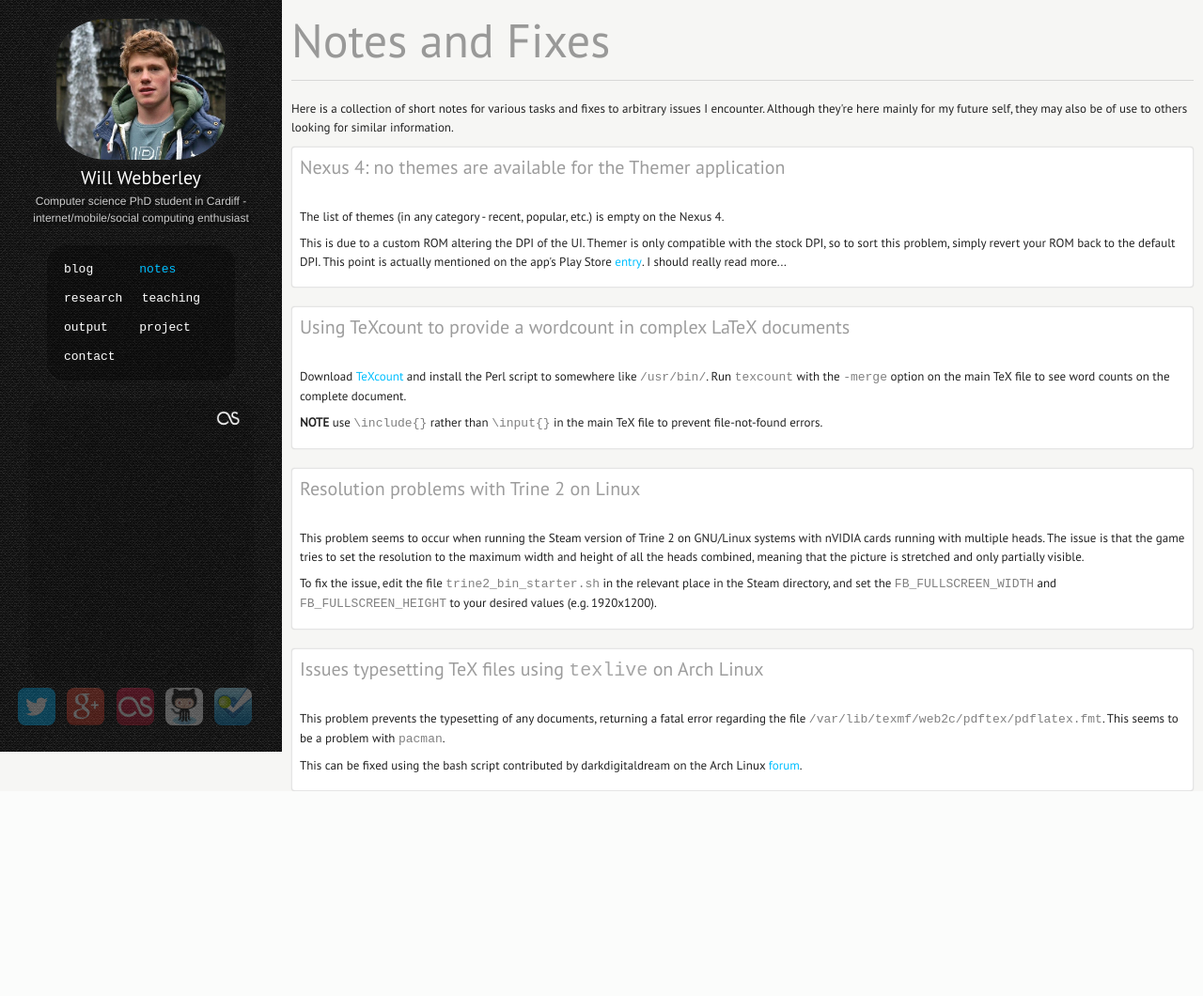
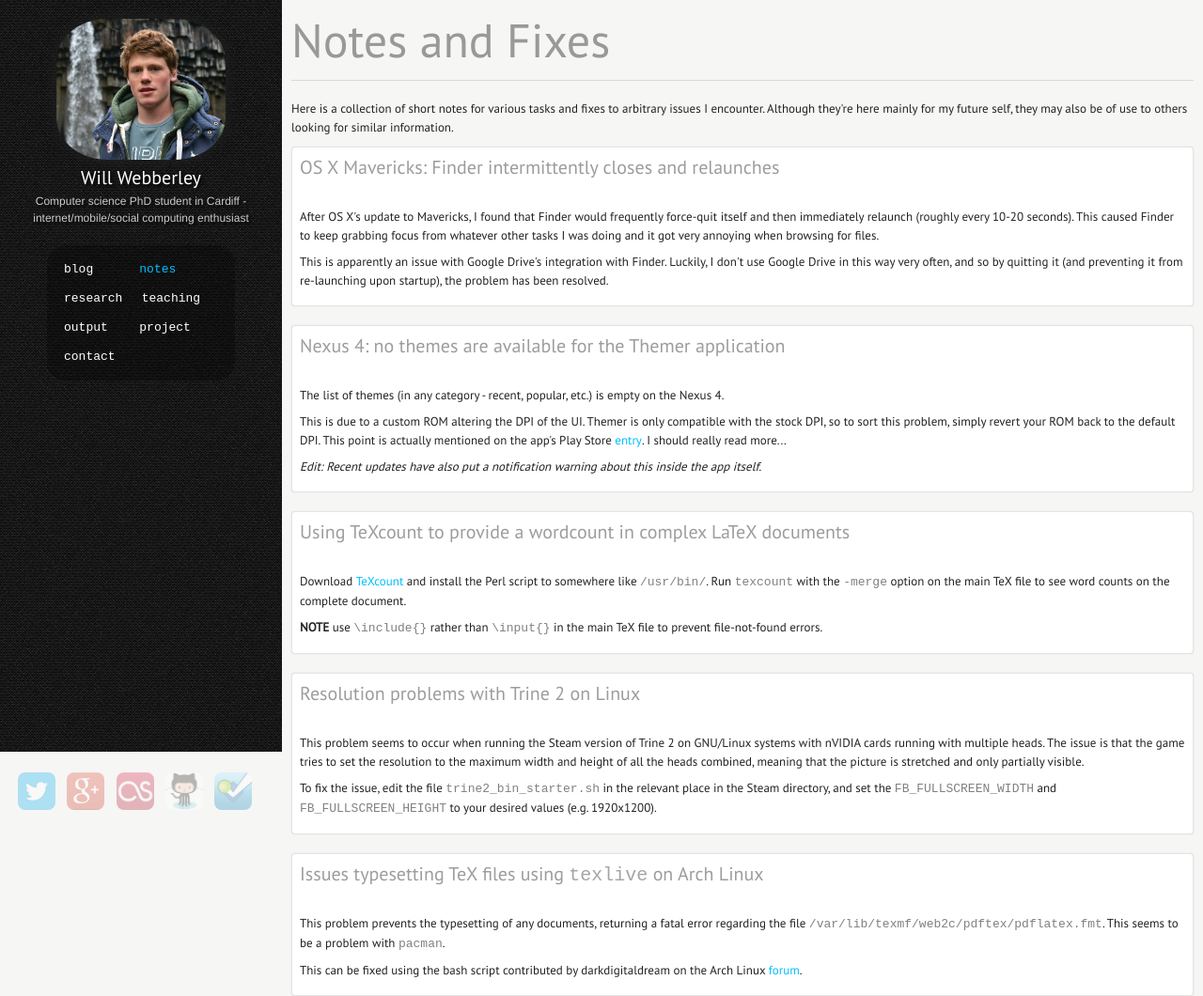
Before and after one commit to willwebberley/personal-website, a Flask app: page /notes/ in a window 1280 px wide. Shown: the whole page at 94% size. Before the commit the page ends 842 px from the top, so only its background shows below. Run offline with Flask 2, Linux system fonts and the light colour scheme; some libraries are stand-ins or nearby versions.

Commit message:
update to notes

```diff
--- a/templates/notes.html
+++ b/templates/notes.html
@@ -8,9 +8,16 @@
 
 <section>
     <div class="item">
+        <h3>OS X Mavericks: Finder intermittently closes and relaunches</h3>
+        <p>After OS X's update to Mavericks, I found that Finder would frequently force-quit itself and then immediately relaunch (roughly every 10-20 seconds). This caused Finder to keep grabbing focus from whatever other tasks I was doing and it got very annoying when browsing for files.</p>
+        <p>This is apparently an issue with Google Drive's integration with Finder. Luckily, I don't use Google Drive in this way very often, and so by quitting it (and preventing it from re-launching upon startup), the problem has been resolved.</p>
+    </div>
+
+    <div class="item">
         <h3>Nexus 4: no themes are available for the Themer application</h3>
         <p>The list of themes (in any category - recent, popular, etc.) is empty on the Nexus 4.</p>
         <p>This is due to a custom ROM altering the DPI of the UI. Themer is only compatible with the stock DPI, so to sort this problem, simply revert your ROM back to the default DPI. This point is actually mentioned on the app's Play Store <a href="https://play.google.com/store/apps/details?id=com.mycolorscreen.themer" target="_blank">entry</a>. I should really read more...</p>
+        <p><i>Edit: Recent updates have also put a notification warning about this inside the app itself.</i></p>
     </div>
 
     <div class="item">
```
